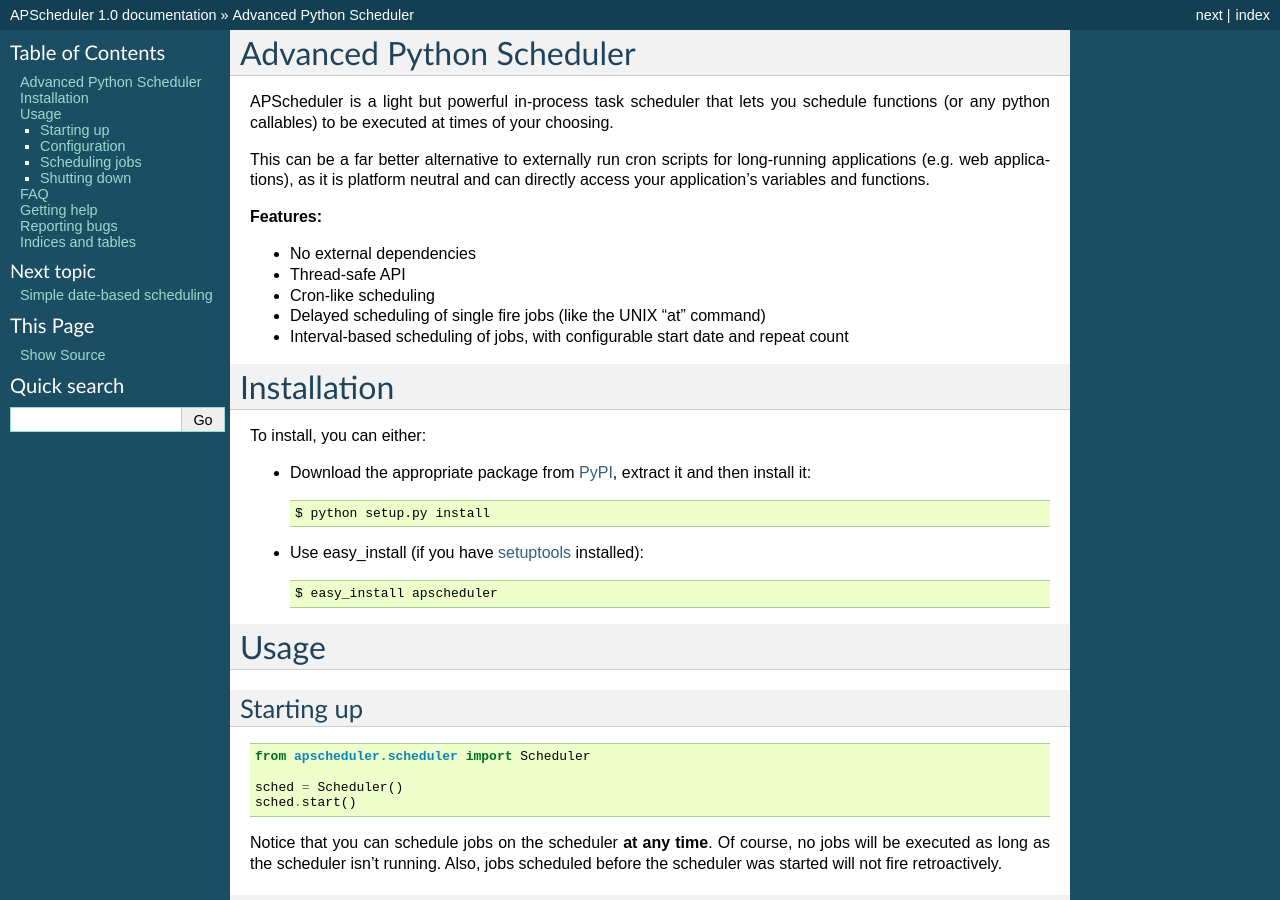
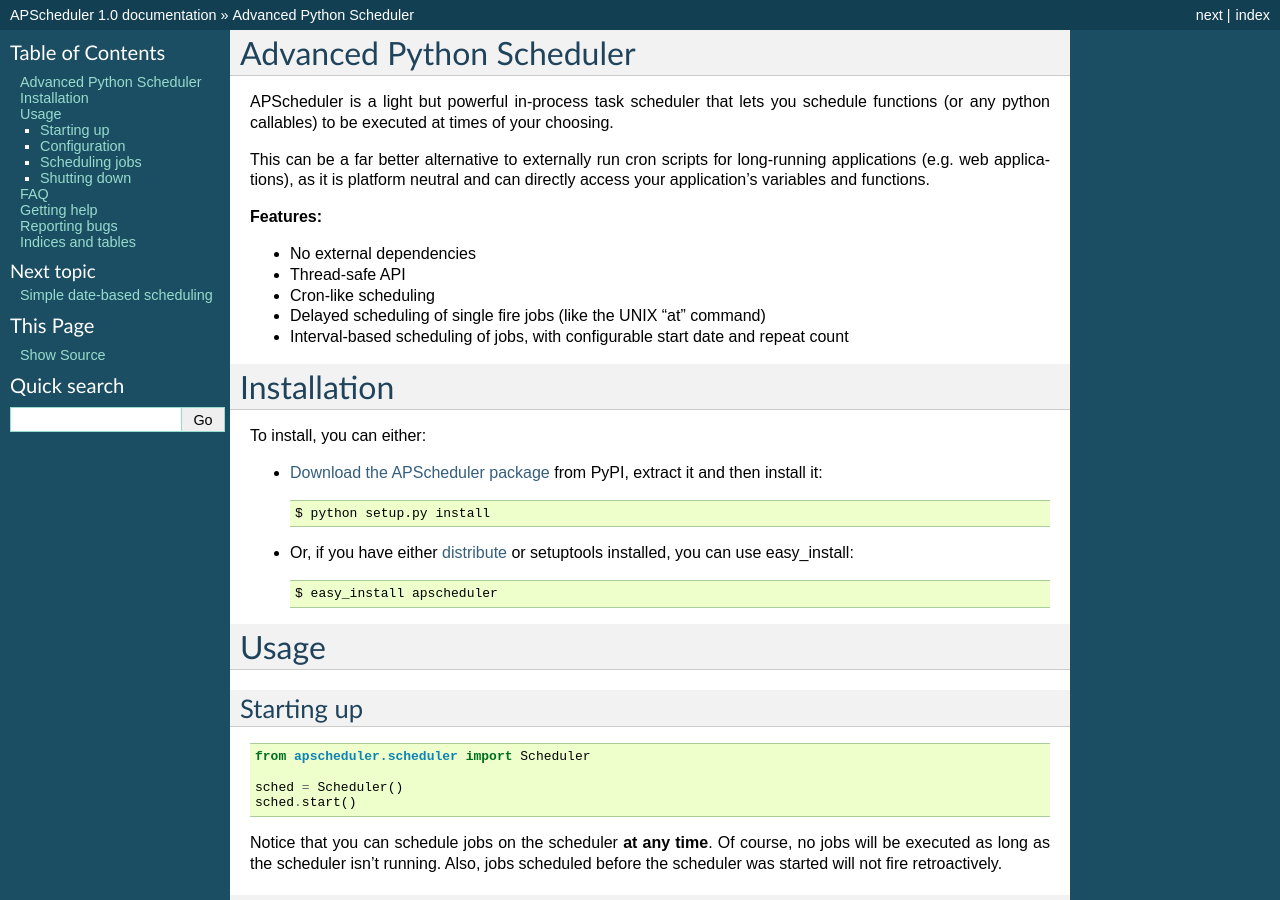
Before and after one commit to agronholm/apscheduler, a Sphinx documentation site: the page built from docs/index.rst, in a window 1280 px wide and 900 px high. Built offline with Sphinx 7.4.7, drawn with Linux system fonts in a browser that asks for light colours.

Commit message:
Mention distribute as the preferred means to use easy_install

```diff
--- a/docs/index.rst
+++ b/docs/index.rst
@@ -24,14 +24,15 @@
 
 To install, you can either:
 
-* Download the appropriate package from
-  `PyPI <http://pypi.python.org/pypi/APScheduler/>`_, extract it and then
+* `Download the APScheduler package
+  <http://pypi.python.org/pypi/APScheduler/>`_ from PyPI, extract it and then
   install it::
 
     $ python setup.py install
 
-* Use easy_install (if you have `setuptools
-  <http://pypi.python.org/pypi/setuptools>`_ installed)::
+* Or, if you have either
+  `distribute <http://pypi.python.org/pypi/distribute>`_
+  or setuptools installed, you can use easy_install::
 
 	$ easy_install apscheduler
 
```
